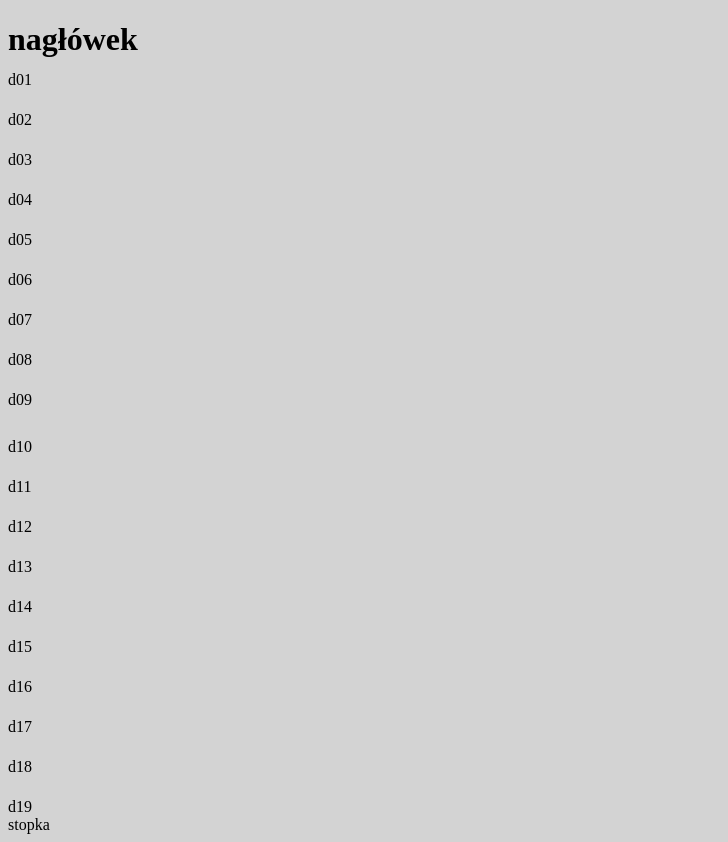
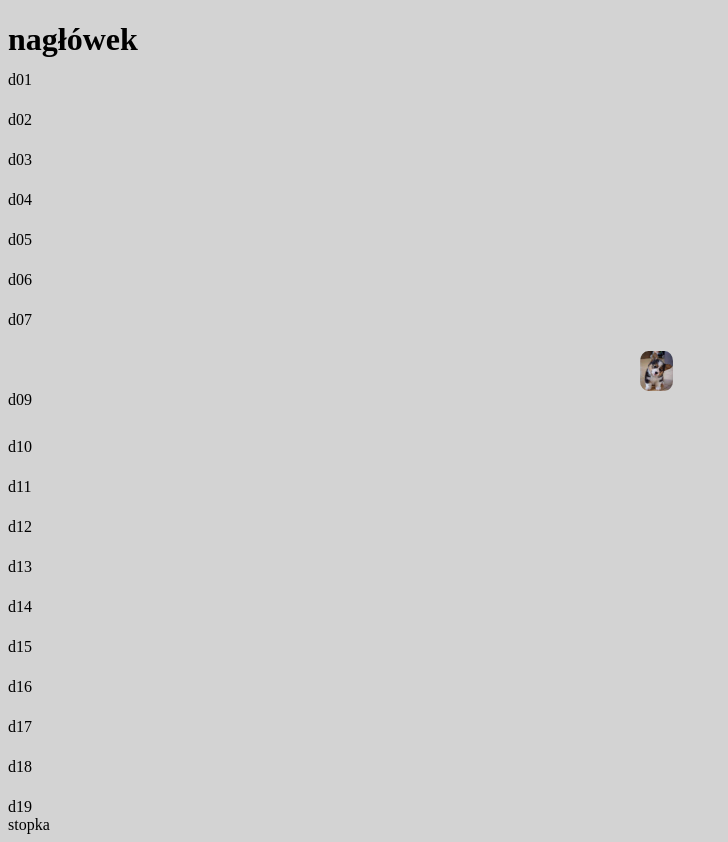
Before and after one commit to RafalKowalski123/html-fork1RK, a plain HTML site: page index.html in a window 1280 px wide. Shown: the whole page, without its empty margins (0-728 px from the left). Drawn offline with Linux system fonts and the light colour scheme.

Commit message:
Slodki piesek w d08

```diff
--- a/index.html
+++ b/index.html
@@ -33,7 +33,7 @@
 		d07
 	</div>
 	<div class="d08">
-		d08
+		<img src="WMpiesek.jpg" alt="piesek">
 	</div>
 	<div class="d09">
 		d09
--- a/styl.css
+++ b/styl.css
@@ -38,6 +38,11 @@ body{
 .d08{
 	height: 40px;
 
+}
+.d08 img{
+	height: 100%;
+	border-radius: 25%;
+	margin-left: 50%;
 }
 .d09{
 	height: 47px;
```
Also changed, not shown: WMpiesek.jpg (added).
